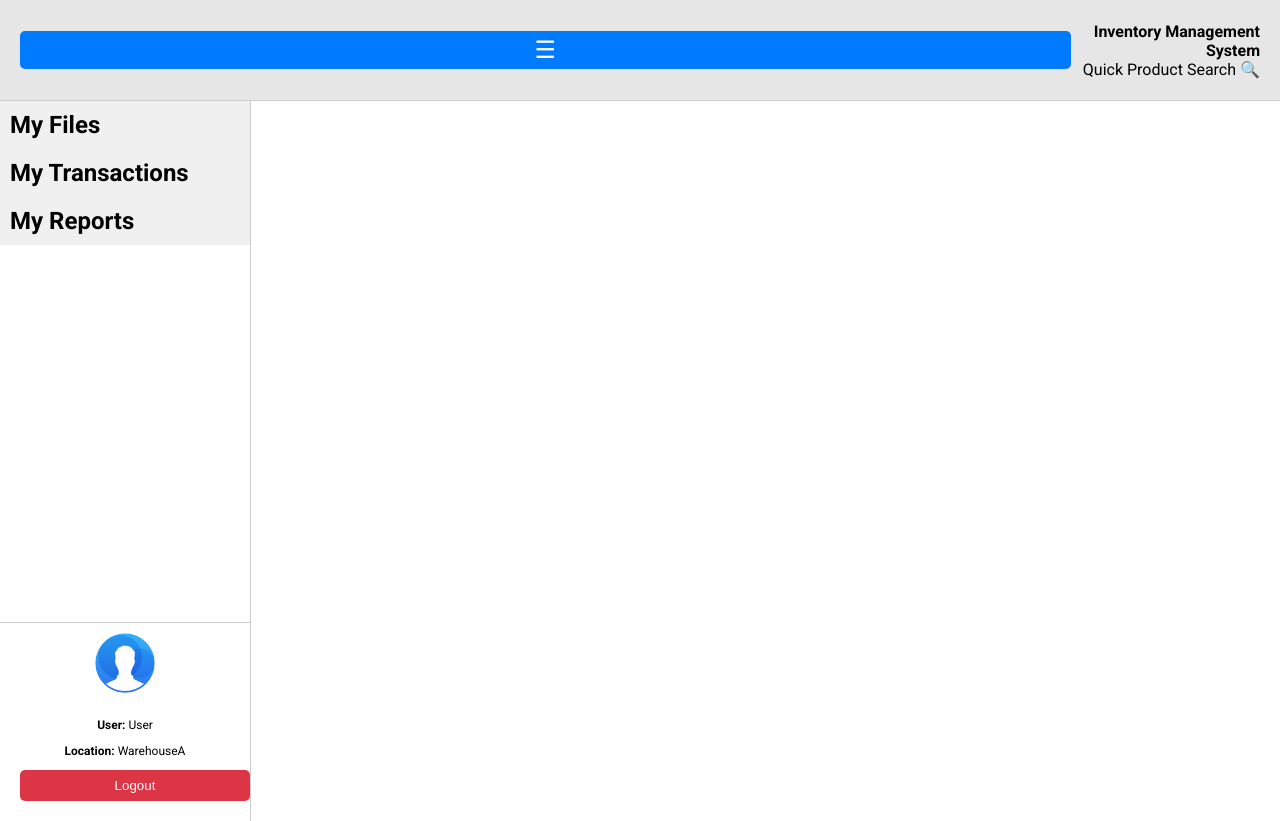
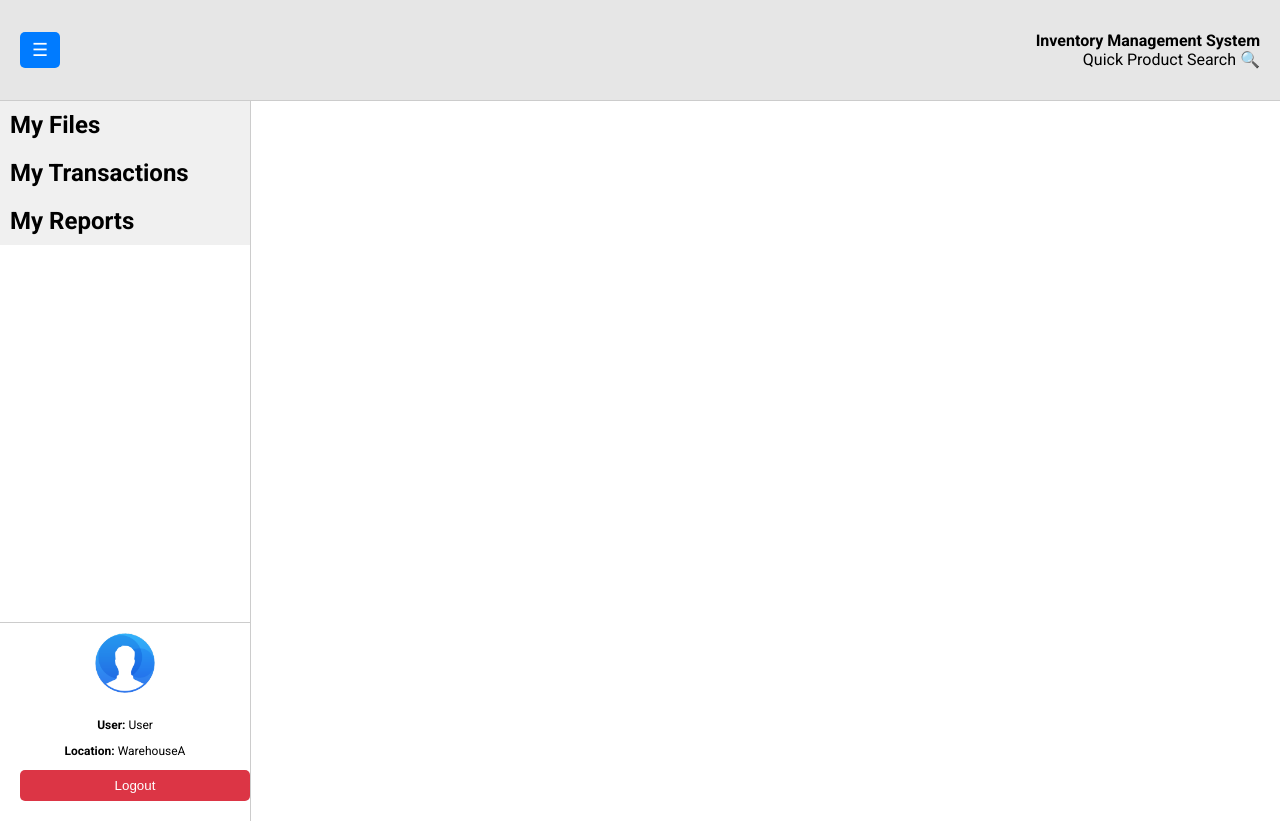
Before and after one commit to PRASA8591/sys, a plain HTML site: page system.html in a window 1280 px wide. Drawn offline with Linux system fonts and the light colour scheme.

Commit message:
Update system.html

```diff
--- a/system.html
+++ b/system.html
@@ -5,7 +5,6 @@
   <meta name="viewport" content="width=device-width, initial-scale=1.0"/>
   <title>Inventory Dashboard</title>
   <link href="https://fonts.googleapis.com/css2?family=Roboto:wght@400;700&display=swap" rel="stylesheet">
-  <link rel="icon" href="12favicon.png" type="image/png">
   <style>
     body, html {
       margin: 0; padding: 0; height: 100%; width: 100%;
@@ -24,14 +23,19 @@
       text-align: right;
     }
     .toggle-btn {
-      font-size: 24px;
+  font-size: 18px;
+  width: 40px;               /* Set fixed width */
+  height: 36px;              /* Set fixed height */
   background: #007bff;
   color: white;
-      padding: 5px 10px;
   border: none;
   cursor: pointer;
   border-radius: 5px;
+  display: flex;
+  justify-content: center;
+  align-items: center;
 }
+
     .container {
       display: flex; height: calc(100vh - 80px);
     }
```
Lines whose indentation alone changed are shown as unchanged.
